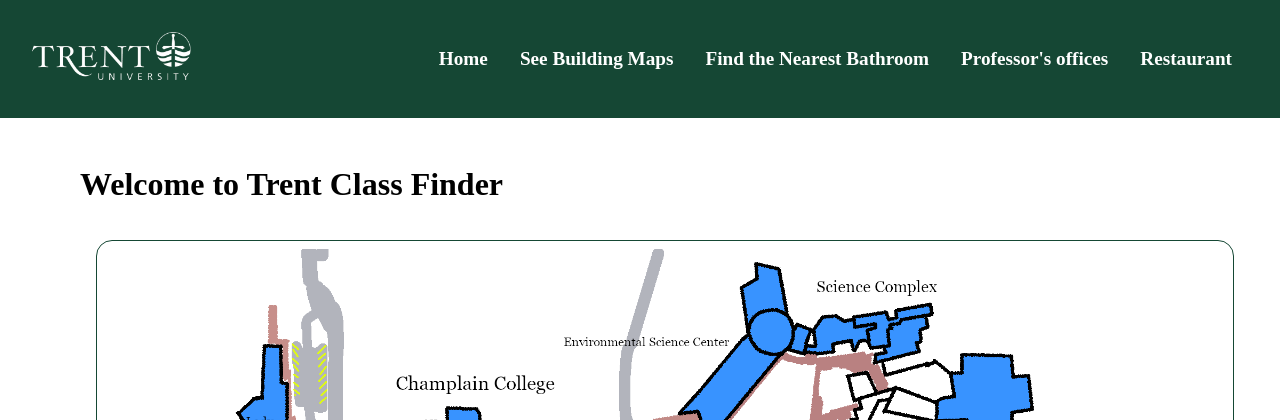
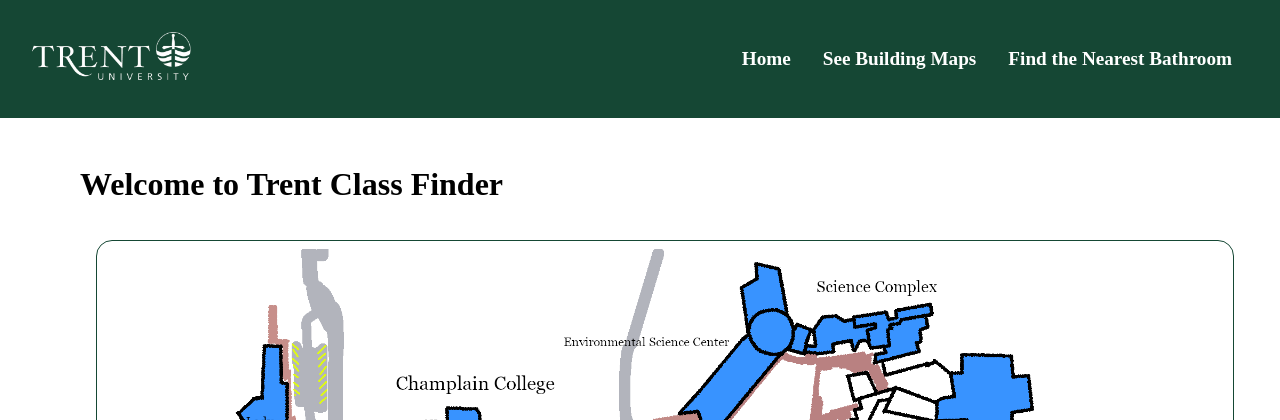
Before and after one commit to sergeichern/trent_class_finder, a PHP site: page /index.php in a window 1280 px wide. Shown: the top 420 px of the page. Run offline with PHP 8.4, Linux system fonts and the light colour scheme.

Commit message:
Update nav.php

```diff
--- a/includes/nav.php
+++ b/includes/nav.php
@@ -4,7 +4,7 @@
         <a href="index.php">Home</a>
         <a href="map.php">See Building Maps</a>
         <a href="bathroom.php">Find the Nearest Bathroom</a>
-        <a href="professor.php">Professor's offices</a>
-        <a href="restaurant.php">Restaurant</a>
+        <!--   <a href="professor.php">Professor's offices</a>
+        <a href="restaurant.php">Restaurant</a> -->
     <span>
 </nav>
```
